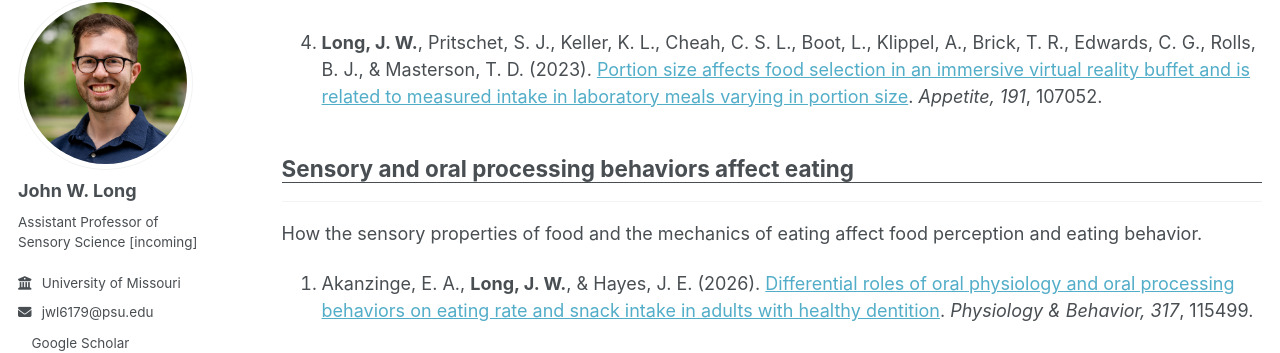
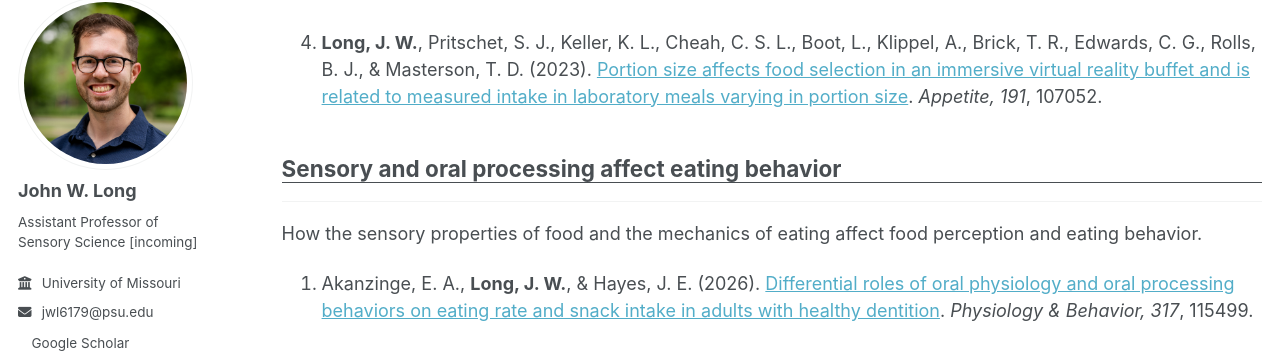
Before and after one commit to JohnLongPhD/JohnLongPhD.github.io, a Jekyll site: the page built from _pages/publications.md, in a window 1280 px wide and 900 px high, scrolled down 523 px. Shown: the part 105-458 px from the top of the window. Built offline with Jekyll 4.4.1, drawn with Linux system fonts in a browser that asks for light colours; a style sheet for code colours, icons or effects is not loaded.

Commit message:
Update publications.md

```diff
--- a/_pages/publications.md
+++ b/_pages/publications.md
@@ -19,7 +19,7 @@ How properties of the food environment — portion size, variety, energy density
 
 4. **Long, J. W.**, Pritschet, S. J., Keller, K. L., Cheah, C. S. L., Boot, L., Klippel, A., Brick, T. R., Edwards, C. G., Rolls, B. J., & Masterson, T. D. (2023). [Portion size affects food selection in an immersive virtual reality buffet and is related to measured intake in laboratory meals varying in portion size](https://doi.org/10.1016/j.appet.2023.107052). *Appetite, 191*, 107052.
 
-## Sensory and oral processing behaviors affect eating
+## Sensory and oral processing affect eating behavior
 
 ---
 
```
